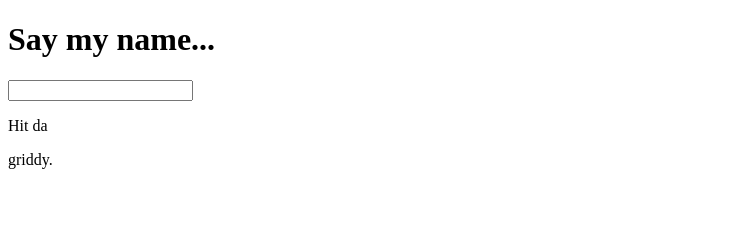
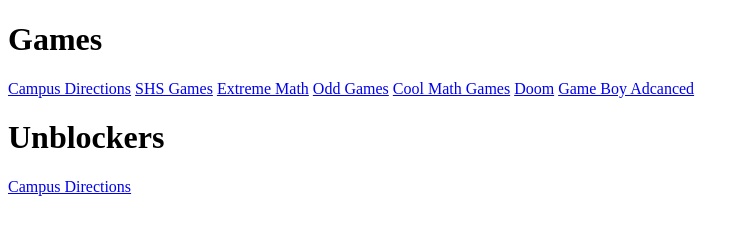
Before and after one commit to illegalRadish/illegalRadish.github.io, a plain HTML site: page index.html in a window 1280 px wide. Shown: the whole page, without its empty margins (0-749 px from the left). Drawn offline with Linux system fonts and the light colour scheme.

Commit message:
Update index.html

```diff
--- a/index.html
+++ b/index.html
@@ -1,20 +1,21 @@
 <!DOCTYPE html>
 <html>
 <body>
-<h1>Say my name...</h1>
+<h1>Games</h1>
+       <a href="https://campusdirections.org/">Campus Directions</a>
+       <a href="https://shsgames.github.io/">SHS Games</a>
+       <a href="https://simple-education.xyz/">Extreme Math</a>
+       <a href="https://games.odd.gay/">Odd Games</a>
+       <a href="https://www.coolmathgames.com/">Cool Math Games</a>
+       <a href="https://illegalradish.github.io/sokolDoom/">Doom</a>
+       <a href="https://browncha023.github.io/GBA/">Game Boy Adcanced</a>
 
-<input type="text" id="name" name="name" required
-       minlength="4" size="20">
+<h1>Unblockers</h1>
+       <a href="https://campusdirections.org/">Campus Directions</a>
 
-<p>Hit da </p><p id="demo" onclick="myFunction()">griddy.</p>
 
-<script>
-       function myFunction() {
-              if(document. getElementById("name"). value === "heisenberg")
-              window.location='https://illegalradish.github.io/Chat/'
-              alert("your gawshdawn right");
-       }
-</script>
+
+
 </body>
 
 
```
